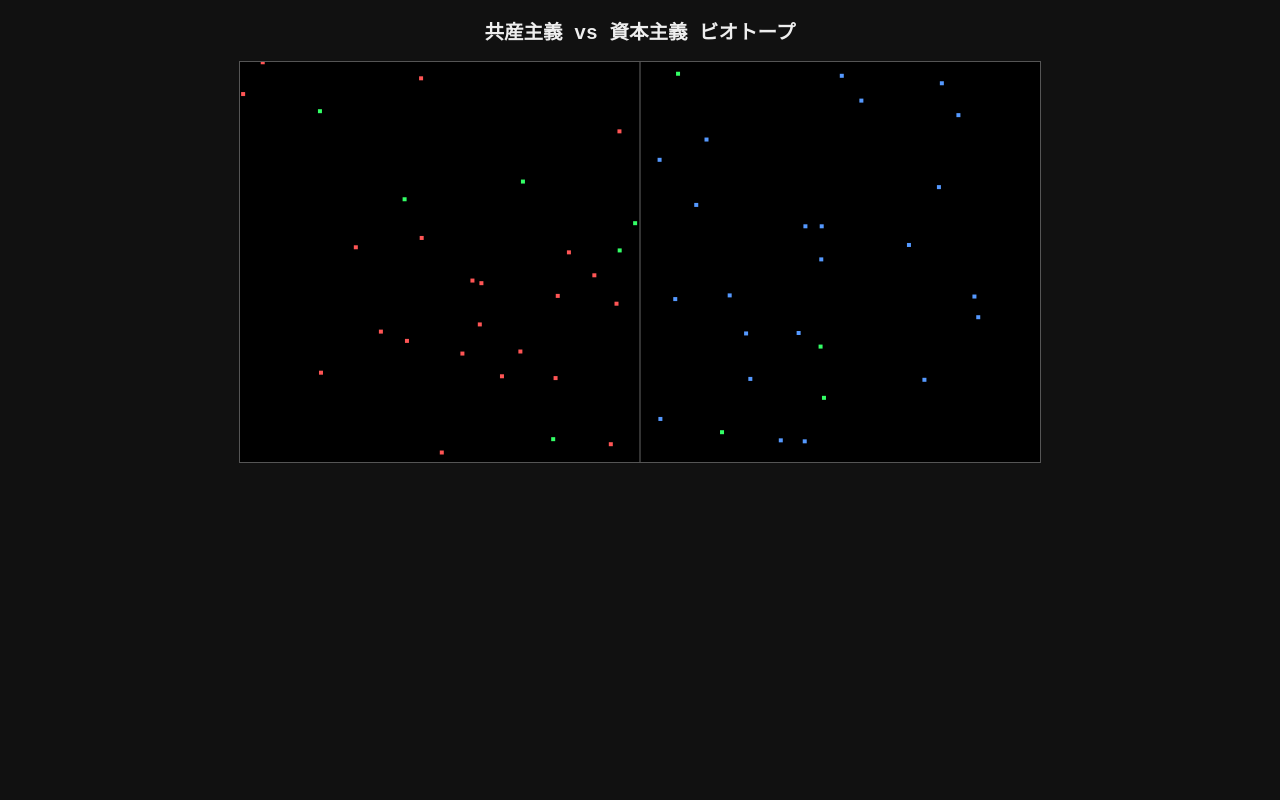
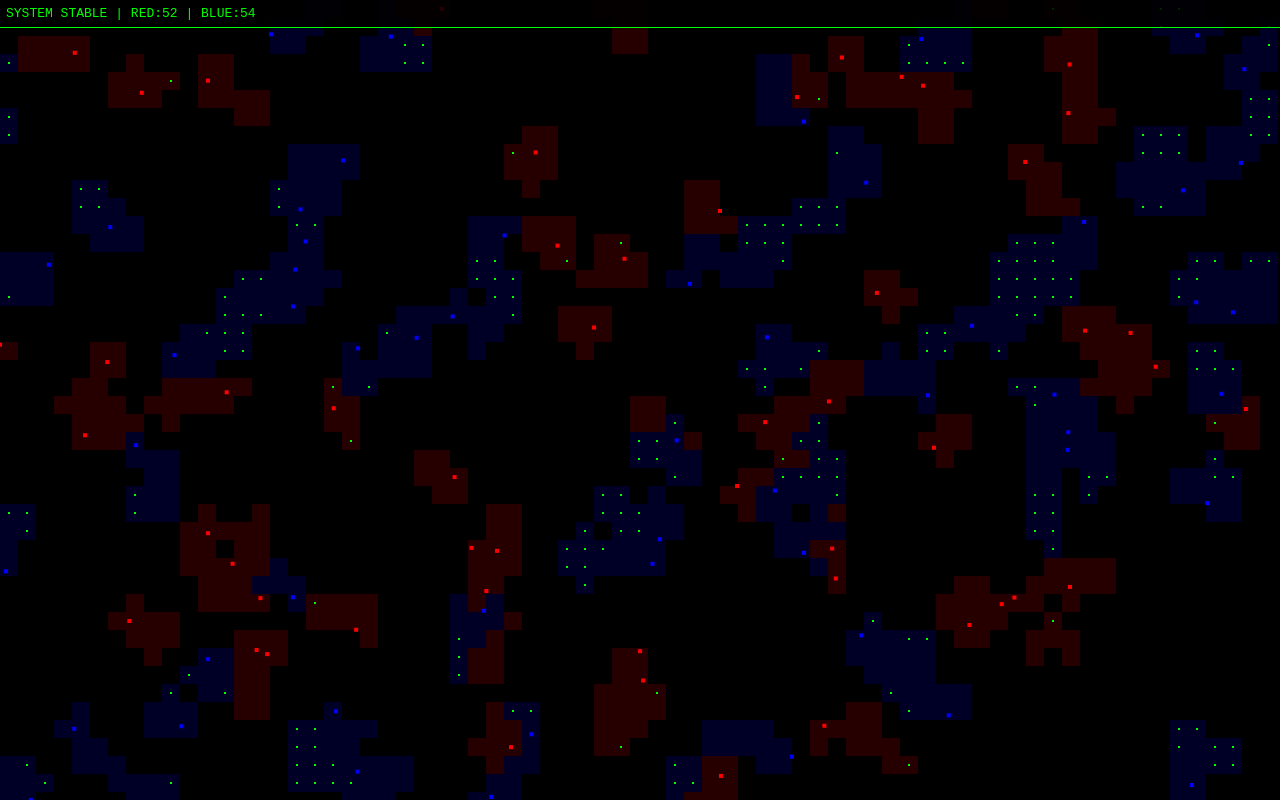
Before and after one commit to y-redhat/biotope2, a plain HTML site: page index.html in a window 1280 px wide. Drawn offline with Linux system fonts and the light colour scheme.

Commit message:
Update index.html

```diff
--- a/index.html
+++ b/index.html
@@ -2,124 +2,180 @@
 <html lang="ja">
 <head>
 <meta charset="UTF-8">
-<title>Ideology Biotope Simulation</title>
+<title>IDEOLOGY BIOTOPE // LEADER CORE ONLINE</title>
 <style>
-body {
-  background:#111;
-  color:#eee;
-  font-family:monospace;
-  text-align:center;
-}
-canvas {
-  border:1px solid #555;
-  background:#000;
-}
+html,body{margin:0;background:#000;color:#0f0;font-family:monospace;overflow:hidden}
+#ui{position:fixed;top:0;left:0;width:100%;padding:6px;background:rgba(0,0,0,.85);border-bottom:1px solid #0f0}
+canvas{display:block}
+.warning{color:#f00;animation:flicker .12s infinite}
+@keyframes flicker{50%{opacity:.4}}
 </style>
 </head>
 <body>
-<h2>共産主義 vs 資本主義 ビオトープ</h2>
-<canvas id="world" width="800" height="400"></canvas>
+<div id="ui">
+<span id="status">SYSTEM STABLE</span> |
+RED:<span id="rpop"></span> |
+BLUE:<span id="bpop"></span>
+</div>
+<canvas id="c"></canvas>
 
 <script>
-const canvas = document.getElementById("world");
-const ctx = canvas.getContext("2d");
+const c=document.getElementById("c"),ctx=c.getContext("2d");
+c.width=innerWidth;c.height=innerHeight;
 
-const agents = [];
-const resources = [];
+const GRID=18,cols=Math.floor(c.width/GRID),rows=Math.floor(c.height/GRID);
+let war=false,gameOver=false,frame=0;
 
-const LEFT = 0;
-const RIGHT = canvas.width / 2;
+const territory=Array(cols*rows).fill(null);
+const food=Array(cols*rows).fill(0);
 
-class Agent {
-  constructor(x, y, type) {
-    this.x = x;
-    this.y = y;
-    this.type = type; // "collective" or "market"
-    this.energy = 50;
-    this.speed = type === "market" ? 1.5 : 1;
+// ===== Leader (簡易学習ノード) =====
+class Leader{
+  constructor(team){
+    this.team=team;
+    this.w={grow:1,aggr:1,save:1};
+    this.prevScore=0;
   }
-
-  move() {
-    this.x += (Math.random() - 0.5) * this.speed * 4;
-    this.y += (Math.random() - 0.5) * this.speed * 4;
+  decide(){
+    // ε-greedy
+    if(Math.random()<0.1){
+      return ["grow","aggr","save"][Math.floor(Math.random()*3)];
+    }
+    return Object.keys(this.w).reduce((a,b)=>this.w[a]>this.w[b]?a:b);
   }
-
-  eat() {
-    for (let i = resources.length - 1; i >= 0; i--) {
-      const r = resources[i];
-      const d = Math.hypot(this.x - r.x, this.y - r.y);
-      if (d < 6) {
-        this.energy += r.value;
-        resources.splice(i, 1);
-        break;
-      }
-    }
-  }
-
-  update() {
-    this.move();
-    this.eat();
-    this.energy -= 0.1;
-  }
-
-  draw() {
-    ctx.fillStyle = this.type === "collective" ? "#ff5555" : "#5599ff";
-    ctx.fillRect(this.x - 2, this.y - 2, 4, 4);
+  learn(score){
+    const diff=score-this.prevScore;
+    const act=this.decide();
+    this.w[act]+=diff*0.01;
+    this.w[act]=Math.max(0.2,Math.min(3,this.w[act]));
+    this.prevScore=score;
   }
 }
 
-// 初期個体
-for (let i = 0; i < 25; i++) {
-  agents.push(new Agent(
-    Math.random() * RIGHT,
-    Math.random() * canvas.height,
-    "collective"
-  ));
-  agents.push(new Agent(
-    RIGHT + Math.random() * RIGHT,
-    Math.random() * canvas.height,
-    "market"
-  ));
+const leaderRed=new Leader("red");
+const leaderBlue=new Leader("blue");
+
+class Agent{
+  constructor(team){
+    this.team=team;
+    this.x=Math.random()*c.width;
+    this.y=Math.random()*c.height;
+    this.energy=50;
+    this.speed=team==="blue"?1.8:1.2;
+  }
+  step(leader){
+    const aggr=leader.w.aggr;
+    const ang=Math.random()*Math.PI*2;
+    this.x+=Math.cos(ang)*this.speed*aggr*2;
+    this.y+=Math.sin(ang)*this.speed*aggr*2;
+    this.x=Math.max(0,Math.min(c.width,this.x));
+    this.y=Math.max(0,Math.min(c.height,this.y));
+
+    const gx=Math.floor(this.x/GRID),gy=Math.floor(this.y/GRID);
+    const idx=gx+gy*cols;
+    territory[idx]=this.team;
+
+    // 食料摂取
+    if(food[idx]>0){
+      const gain=this.team===territory[idx]?1.5:0.6;
+      this.energy+=gain;
+      food[idx]-=1;
+    }
+
+    // 思想差
+    this.energy+=this.team==="red"?0.04:Math.random()*0.08;
+    this.energy-=war?0.25/leader.w.save:0.1;
+  }
+  draw(){
+    ctx.fillStyle=this.team==="red"?"#f00":"#00f";
+    ctx.fillRect(this.x-2,this.y-2,4,4);
+  }
 }
 
-// 資源生成
-function spawnResource() {
-  resources.push({
-    x: Math.random() * canvas.width,
-    y: Math.random() * canvas.height,
-    value: 10
+let agents=[];
+for(let i=0;i<50;i++){agents.push(new Agent("red"),new Agent("blue"));}
+
+// ===== Food & Territory =====
+function updateFood(){
+  // 領土数に応じて生成量UP
+  let rT=0,bT=0;
+  territory.forEach(t=>{if(t==="red")rT++; if(t==="blue")bT++;});
+  for(let i=0;i<food.length;i++){
+    if(territory[i]==="red") food[i]+=rT*0.00005;
+    if(territory[i]==="blue") food[i]+=bT*0.00005;
+    food[i]=Math.min(10,food[i]);
+  }
+}
+
+function drawTerritory(){
+  for(let i=0;i<territory.length;i++){
+    const t=territory[i]; if(!t) continue;
+    const x=(i%cols)*GRID,y=Math.floor(i/cols)*GRID;
+    ctx.fillStyle=t==="red"?"rgba(255,0,0,.15)":"rgba(0,0,255,.15)";
+    ctx.fillRect(x,y,GRID,GRID);
+    if(food[i]>3){
+      ctx.fillStyle="#0f0";
+      ctx.fillRect(x+GRID/2-1,y+GRID/2-1,2,2);
+    }
+  }
+}
+
+// ===== Events =====
+function purgeEvent(){
+  // 共産主義：下位エネルギー削除
+  const reds=agents.filter(a=>a.team==="red").sort((a,b)=>a.energy-b.energy);
+  const cut=Math.min(5,Math.floor(reds.length*0.1));
+  for(let i=0;i<cut;i++) agents.splice(agents.indexOf(reds[i]),1);
+}
+function monopolyEvent(){
+  // 資本主義：上位強化
+  agents.filter(a=>a.team==="blue"&&a.energy>70).forEach(a=>{
+    a.speed+=0.2;
+    a.energy+=5;
   });
 }
 
-function drawResource(r) {
-  ctx.fillStyle = "#33ff66";
-  ctx.fillRect(r.x - 2, r.y - 2, 4, 4);
-}
+// ===== Loop =====
+function loop(){
+  if(gameOver) return;
+  frame++; ctx.clearRect(0,0,c.width,c.height);
+  drawTerritory(); updateFood();
 
-function loop() {
-  ctx.clearRect(0, 0, canvas.width, canvas.height);
+  let r=0,b=0;
+  agents=agents.filter(a=>{
+    const L=a.team==="red"?leaderRed:leaderBlue;
+    a.step(L); a.draw();
+    if(a.team==="red") r++; else b++;
+    return a.energy>0;
+  });
 
-  // 境界線
-  ctx.strokeStyle = "#666";
-  ctx.beginPath();
-  ctx.moveTo(RIGHT, 0);
-  ctx.lineTo(RIGHT, canvas.height);
-  ctx.stroke();
+  // 学習スコア（人口+領土）
+  leaderRed.learn(r);
+  leaderBlue.learn(b);
 
-  if (Math.random() < 0.05) spawnResource();
+  // 増殖（学習反映）
+  if(Math.random()<0.02*leaderRed.w.grow) agents.push(new Agent("red"));
+  if(Math.random()<0.02*leaderBlue.w.grow) agents.push(new Agent("blue"));
 
-  resources.forEach(drawResource);
-
-  for (let i = agents.length - 1; i >= 0; i--) {
-    const a = agents[i];
-    a.update();
-    a.draw();
-    if (a.energy <= 0) agents.splice(i, 1);
+  if(agents.length>100&&!war){
+    war=true;
+    status.textContent="!!! WAR MODE / LEADER OVERRIDE !!!";
+    status.className="warning";
   }
 
+  if(war && frame%300===0){
+    if(r>b) purgeEvent();
+    if(b>r) monopolyEvent();
+  }
+
+  if(r<=10||b<=10){
+    gameOver=true;
+    status.textContent=r>b?"RED REGIME STABILIZED":"BLUE CORPORATE DOMINANCE";
+  }
+
+  rpop.textContent=r; bpop.textContent=b;
   requestAnimationFrame(loop);
 }
-
 loop();
 </script>
 </body>
```
